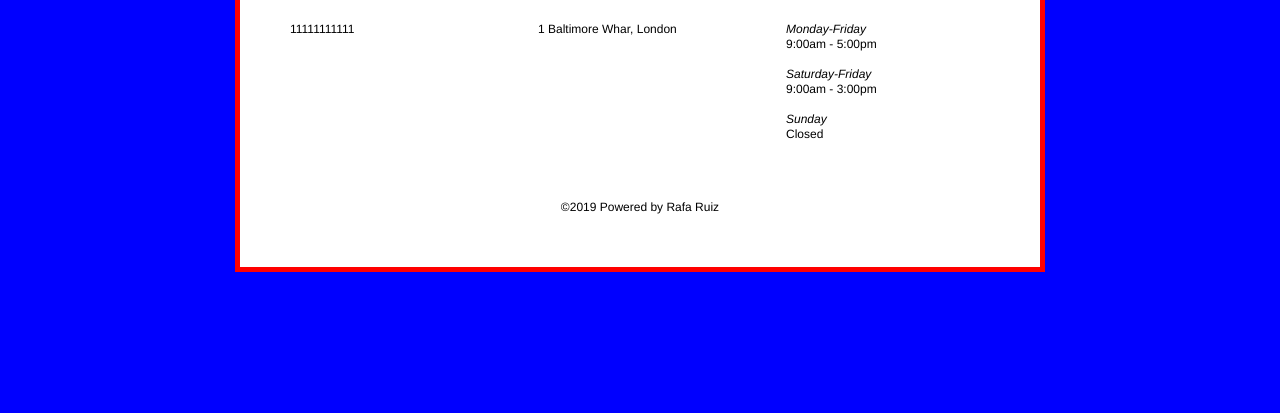
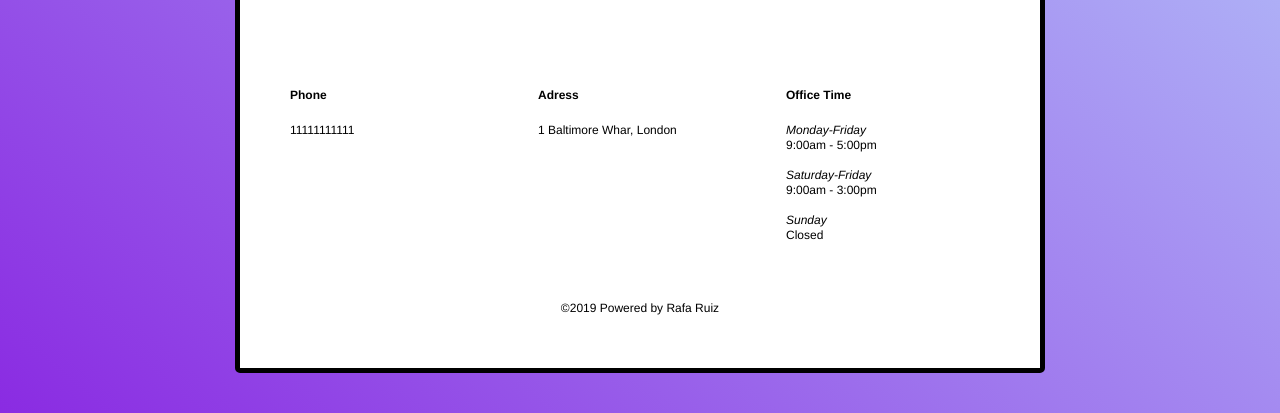
Before and after one commit to Rafcoding/php-website, a PHP site: page / in a window 1280 px wide. Shown: the part 669-1082 px from the top of the page. Before the commit the page ends 941 px from the top, so only its background shows below. Run offline with PHP 8.4, Linux system fonts and the light colour scheme.

Commit message:
background style homepage

```diff
--- a/website/index.php
+++ b/website/index.php
@@ -12,7 +12,7 @@
 
     <div class="banner">
       <a href="/" title="Home">
-        <img src="images/chris-tom-final.jpg" alt="banner-img">
+        <img src="https://highonscore.com/wp-content/uploads/2017/05/Concert-Live-Music-l1.jpg" alt="banner-img">
       </a>
     </div><!-- banner -->
 
--- a/website/style.css
+++ b/website/style.css
@@ -11,7 +11,7 @@ body {
 	font-family: 'Circular', Helvetica, Arial, sans-serif;
 	font-size: 15px;
 	line-height: 20px;
-    background-color: blue;
+  background-image: linear-gradient(to left bottom, rgba(190, 233, 255, 1), rgb(138,43,226, 1));
 	color: black;
 	-webkit-font-smoothing: antialiased;
 	text-rendering: optimizelegibility;
@@ -25,9 +25,9 @@ body {
 	padding: 40px;
 	background: white;
 	text-align: center;
-  border-style: solid;
-  border-width: 5px;
-  border-color: red;
+  border: solid black 5px;
+  border-radius: 5px;
+
 }
 
 small {
@@ -101,7 +101,7 @@ ul li, ol li {
 
 #website #navbar ul li a {
 	display: block;
-	background: #1DB954;
+	background: #1ED760;
 	border: solid 2px white;
 	color: white;
 	padding: 10px 15px;
@@ -110,7 +110,7 @@ ul li, ol li {
 }
 
 #website #navbar ul li a:hover {
-	background: #1ED760;
+	background: #1DB954;
 }
 
 /* #website #philosophy {
```
